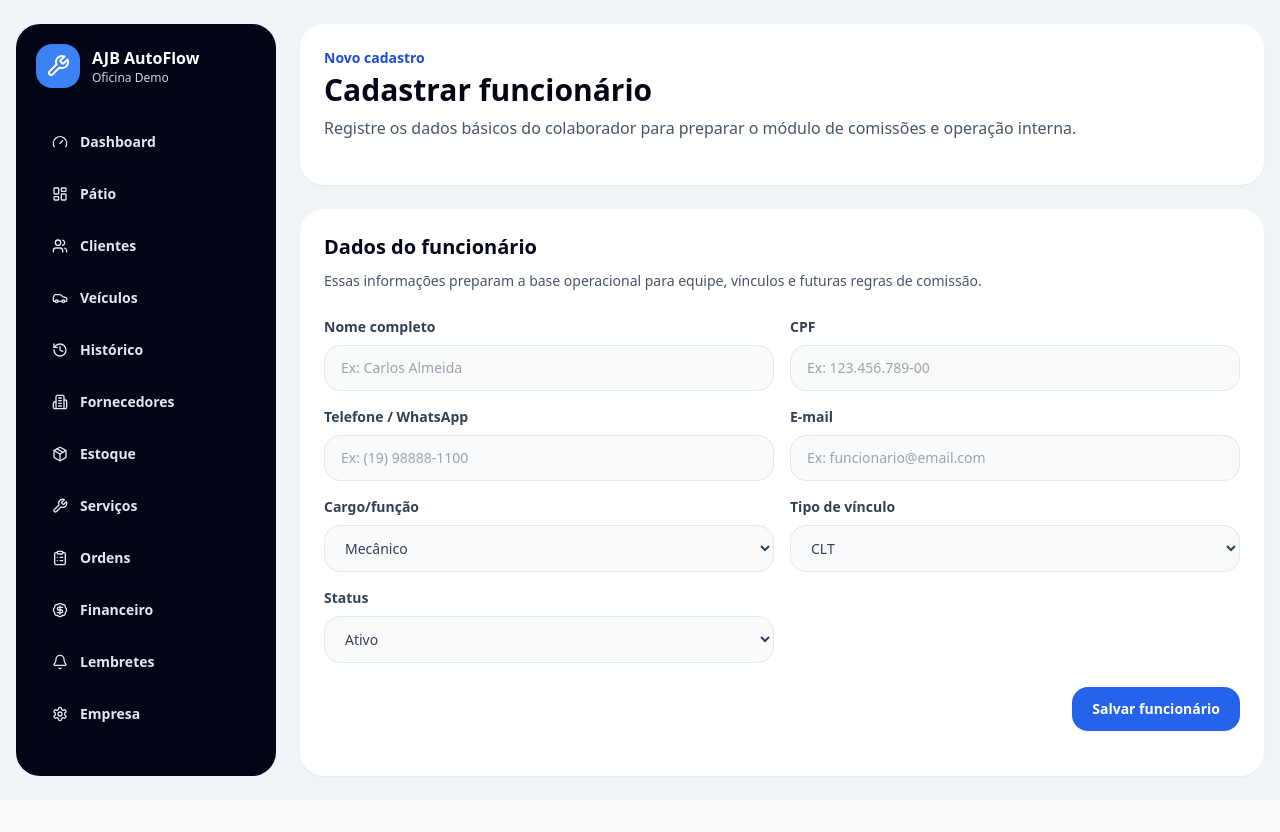
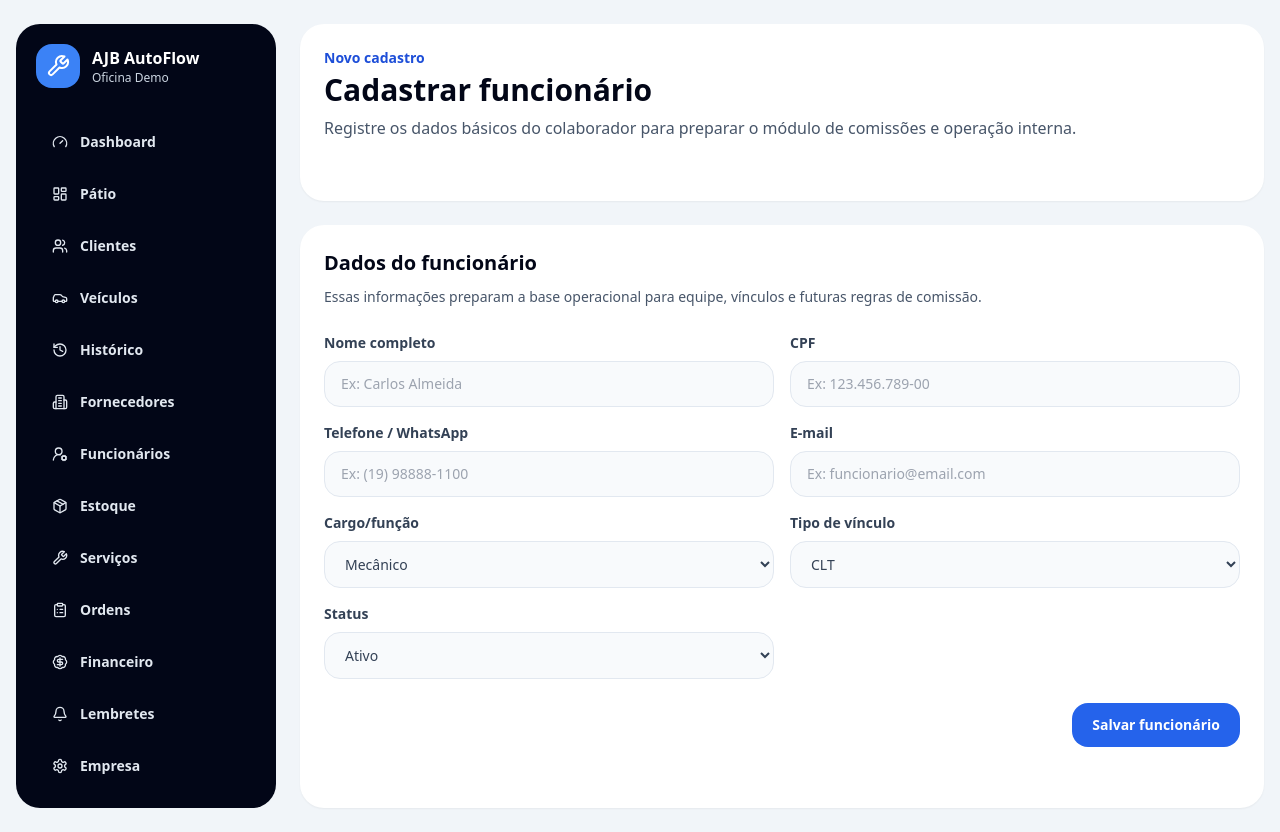
Before and after one commit to anjobrito/ajb-autoflow, a Next.js app: page /funcionarios/novo in a window 1280 px wide. Before the commit the page ends 800 px from the top, so only its background shows below. Built offline with nearby package versions, Linux system fonts and the light colour scheme.

Commit message:
feat: add employees menu item

```diff
--- a/components/app-shell.tsx
+++ b/components/app-shell.tsx
@@ -1,5 +1,5 @@
 import Link from "next/link";
-import { BadgeDollarSign, Bell, Building2, Car, ClipboardList, Gauge, History, LayoutDashboard, Package, Settings, Users, Wrench } from "lucide-react";
+import { BadgeDollarSign, Bell, Building2, Car, ClipboardList, Gauge, History, LayoutDashboard, Package, Settings, UserRoundCog, Users, Wrench } from "lucide-react";
 
 const menu = [
   { label: "Dashboard", href: "/dashboard", icon: Gauge },
@@ -8,6 +8,7 @@
   { label: "Veículos", href: "/veiculos", icon: Car },
   { label: "Histórico", href: "/historico-veiculo", icon: History },
   { label: "Fornecedores", href: "/fornecedores", icon: Building2 },
+  { label: "Funcionários", href: "/funcionarios", icon: UserRoundCog },
   { label: "Estoque", href: "/produtos", icon: Package },
   { label: "Serviços", href: "/servicos", icon: Wrench },
   { label: "Ordens", href: "/ordens-servico", icon: ClipboardList },
```
